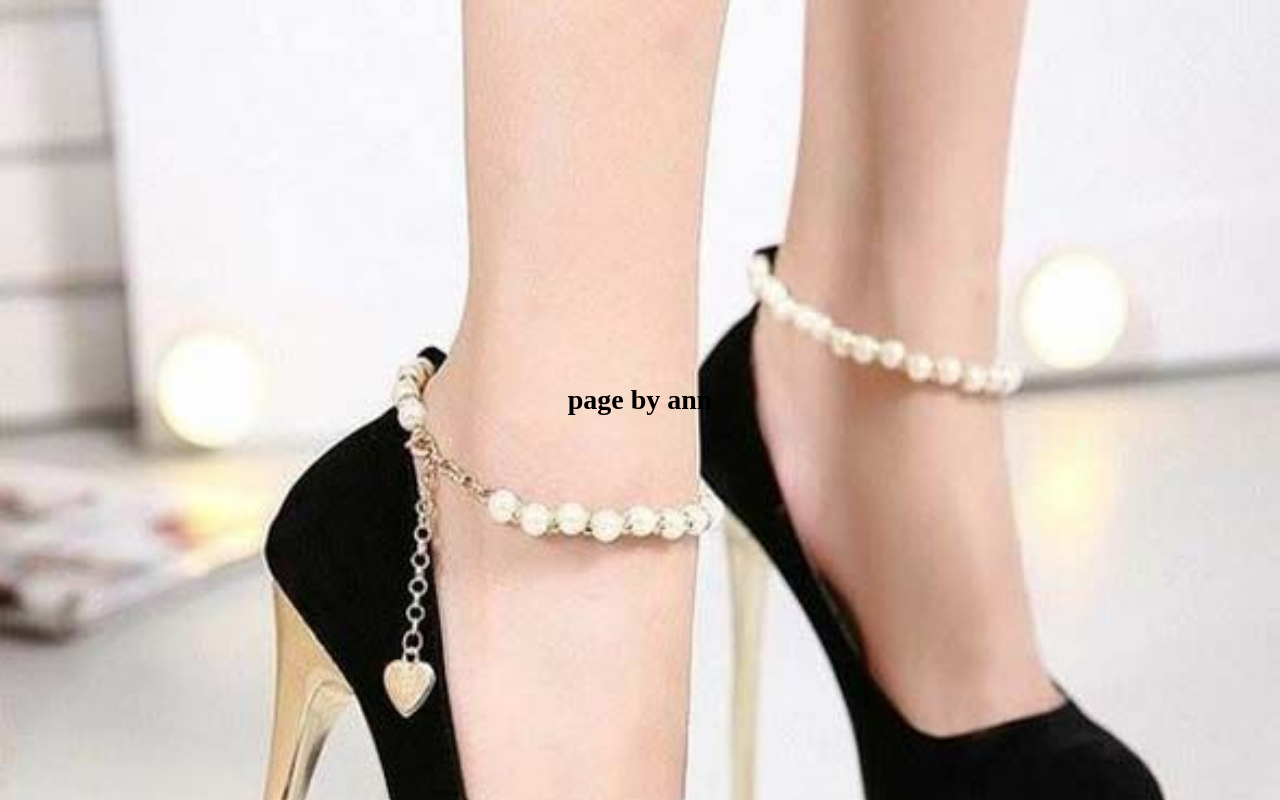
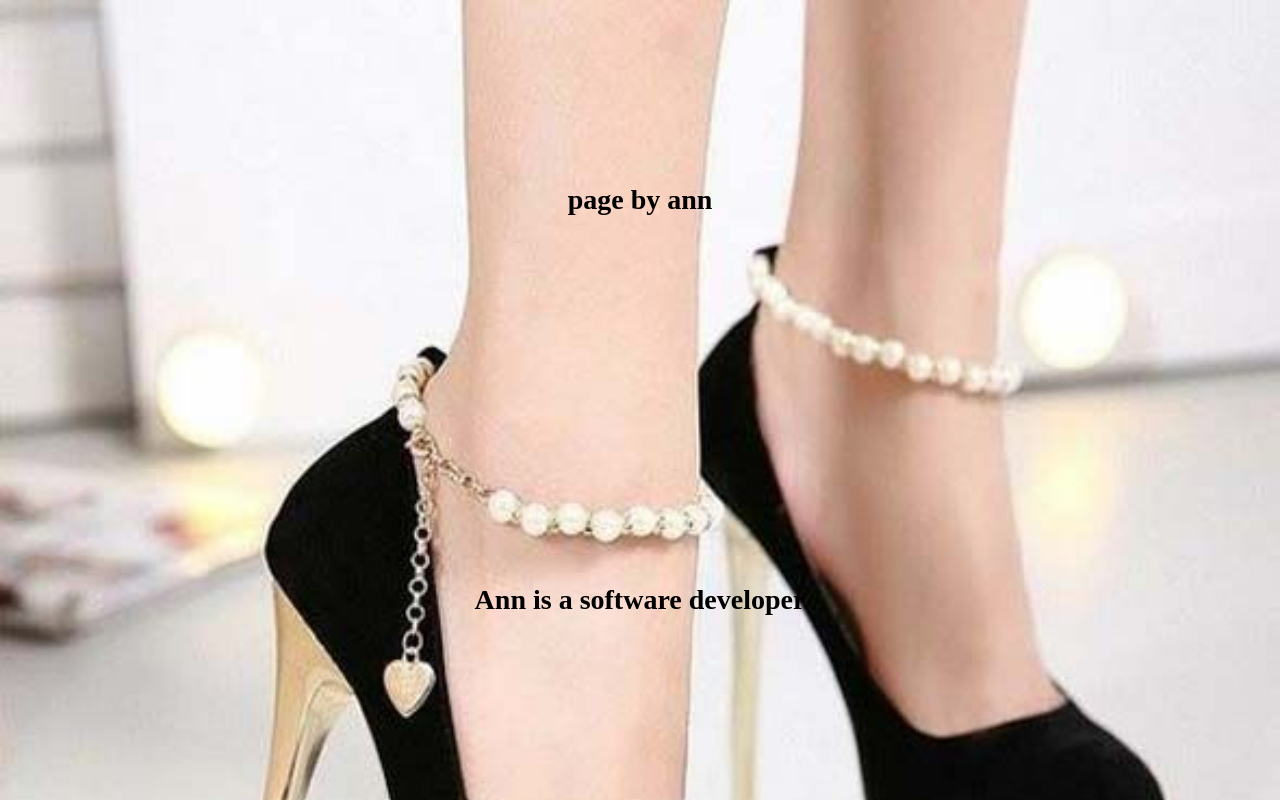
Before and after one commit to annk1995/myproject, a plain HTML site: page index.html in a window 1280 px wide. Drawn offline with Linux system fonts and the light colour scheme.

Commit message:
made changes in index.html

```diff
--- a/index.html
+++ b/index.html
@@ -9,6 +9,7 @@
 <body>
     <div class="point">
        <p id="text"> page by ann</p>
+       <p id="text"> Ann is a software developer</p>
     </div>
 </body>
 </html>
```
